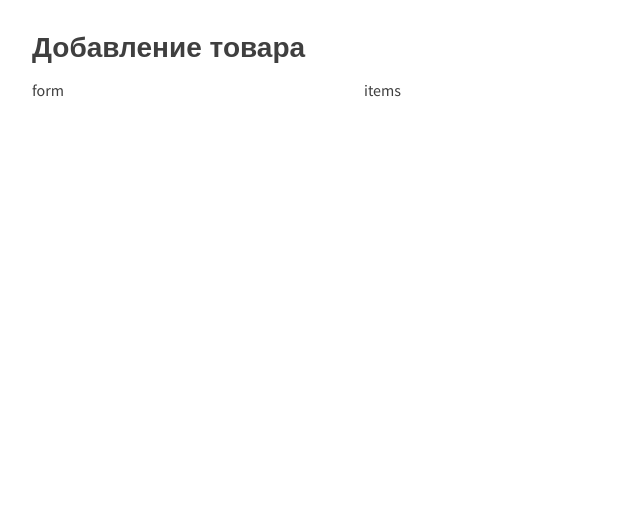
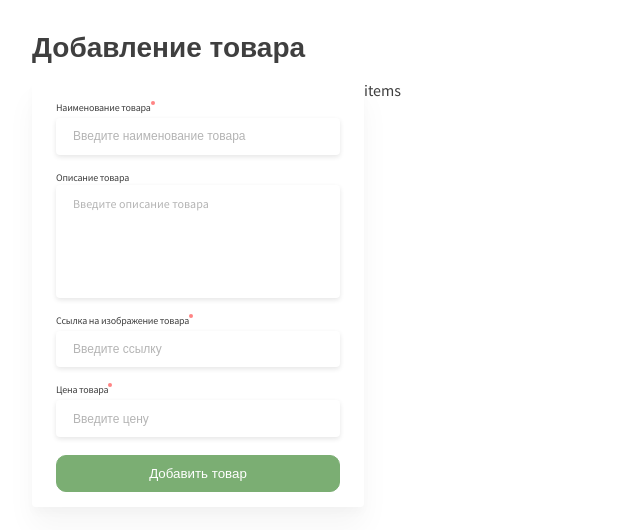
Before and after one commit to tany31/idaproject-test, a Vue app: page / in a window 1280 px wide. Shown: the top 530 px of the page, without its empty margins (0-640 px from the left). Built offline with nearby package versions, Linux system fonts and the light colour scheme; a web font is replaced by a local one.

Commit message:
Add product form

```diff
--- /dev/null
+++ b/src/components/CreateProductForm.vue
@@ -0,0 +1,43 @@
+<template>
+  <form class="create-product-form">
+    <base-input v-model="model.name" placeholder="Введите наименование товара" label="Наименование товара" required />
+    <base-text-area v-model="model.description" label="Описание товара" placeholder="Введите описание товара" />
+    <base-input v-model="model.imageLink" placeholder="Введите ссылку" label="Ссылка на изображение товара" required />
+    <base-input v-model="model.price" placeholder="Введите цену" label="Цена товара" required />
+
+    <base-button class="create-product-form__button" primary>Добавить товар</base-button>
+  </form>
+</template>
+
+<script>
+import BaseInput from '@/components/common/BaseInput.vue';
+import BaseTextArea from '@/components/common/BaseTextArea.vue';
+import BaseButton from '@/components/common/BaseButton.vue';
+
+export default {
+  name: 'CreateProductForm',
+  components: { BaseInput, BaseTextArea, BaseButton },
+  data() {
+    return {
+      model: {
+        name: '',
+        description: '',
+        imageLink: '',
+        price: '',
+      },
+    };
+  },
+};
+</script>
+
+<style lang="scss" scoped>
+.create-product-form {
+  padding: 15px 24px;
+  box-shadow: 0px 20px 30px rgba(0, 0, 0, 0.04), 0px 6px 10px rgba(0, 0, 0, 0.02);
+  border-radius: 4px;
+
+  &__button {
+    margin-top: 8px;
+  }
+}
+</style>
--- a/src/components/common/BaseFormItem.vue
+++ b/src/components/common/BaseFormItem.vue
@@ -18,8 +18,7 @@ export default {
 .base-form-item {
   &__error {
     display: block;
-    min-height: 13px;
-    margin-top: 3px;
+    min-height: 10px;
     font-size: $--font-size-extra-small;
     color: $--red;
   }
--- a/src/components/common/BaseLabel.vue
+++ b/src/components/common/BaseLabel.vue
@@ -17,6 +17,8 @@ export default {
 .base-label {
   font-size: $--font-size-small;
   position: relative;
+  line-height: 13px;
+  letter-spacing: -0.02em;
 
   &--required:after {
     content: '';
--- a/src/views/Products.vue
+++ b/src/views/Products.vue
@@ -4,15 +4,19 @@
       <h1 class="products__title">Добавление товара</h1>
     </div>
     <div class="products__content">
-      <div class="products__create-form">form</div>
+      <div class="products__create-form">
+        <create-product-form />
+      </div>
       <div class="products__items">items</div>
     </div>
   </div>
 </template>
 
 <script>
+import CreateProductForm from '@/components/CreateProductForm.vue';
 export default {
   name: 'Products',
+  components: { CreateProductForm },
 };
 </script>
 
```
Also changed, not shown: src/assets/styles/_vars.scss (line endings or trailing spaces).
